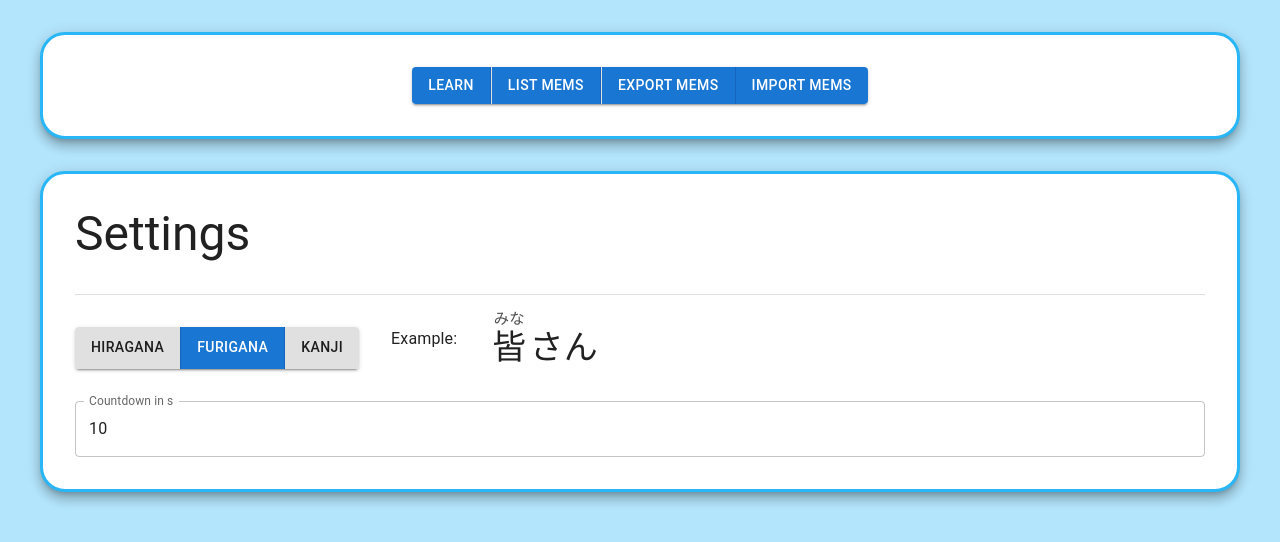
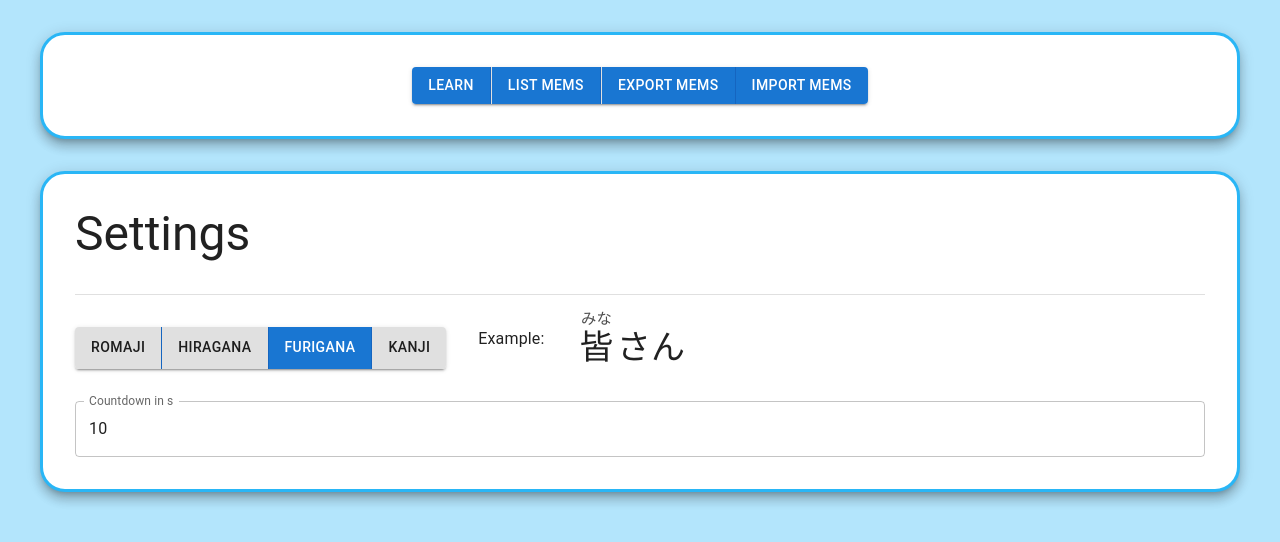
Before and after one commit to PiTiLeZarD/memup, a React (Vite) app: page /#/ in a window 1280 px wide. Shown: the top 542 px of the page. Built offline with nearby package versions, Linux system fonts and the light colour scheme.

Commit message:
Add Romaji to the reading styles

```diff
--- a/package.json
+++ b/package.json
@@ -26,6 +26,7 @@
         "react-hook-form": "^7.41.0",
         "react-router-dom": "^6.6.1",
         "usehooks-ts": "^2.9.1",
+        "wanakana": "^5.0.2",
         "yup": "^0.32.11",
         "zustand": "^4.1.5"
     },
--- a/src/MemForm.tsx
+++ b/src/MemForm.tsx
@@ -1,7 +1,7 @@
 import React, { useEffect, useState } from "react";
+import { useForm } from "react-hook-form";
 
 import { Button, Dialog, DialogActions, DialogContent, DialogTitle, Stack, TextField } from "@mui/material";
-import { useForm } from "react-hook-form";
 
 import { FuriganaInput } from "./japanese/FuriganaInput";
 import { includesKanji, newMem } from "./lib";
--- a/src/japanese/Furigana.tsx
+++ b/src/japanese/Furigana.tsx
@@ -1,5 +1,5 @@
 import React from "react";
-import { isKanji, splitByKanji } from "../lib";
+import { isKanji, kanaToRomaji, splitByKanji } from "../lib";
 import { useStore } from "../store";
 import { Kanji } from "./Kanji";
 
@@ -27,6 +27,8 @@ export const Furigana: FuriganaComponent = ({ furigana, children }): JSX.Element
                     <Kanji key={furiganaIt} furigana={furigana[furiganaIt++]}>
                         {block}
                     </Kanji>
+                ) : furiganaMode == "Romaji" ? (
+                    <>{kanaToRomaji(block)}</>
                 ) : (
                     block
                 )
--- a/src/japanese/FuriganaInput.tsx
+++ b/src/japanese/FuriganaInput.tsx
@@ -1,5 +1,6 @@
-import React, { useState } from "react";
+import React, { useEffect, useRef, useState } from "react";
 import { UseFormRegister, UseFormSetValue } from "react-hook-form";
+import * as wanakana from "wanakana";
 
 import ErrorIcon from "@mui/icons-material/Error";
 import {
@@ -30,6 +31,15 @@ export type FuriganaInputProps = {
 export type FuriganaInputComponent = React.FunctionComponent<FuriganaInputProps>;
 
 export const FuriganaInput: FuriganaInputComponent = ({ memValue, furigana, register, setValue }): JSX.Element => {
+    const hiraganaInputRef = useRef();
+    useEffect(() => {
+        if (hiraganaInputRef.current) {
+            const ref = hiraganaInputRef.current;
+            wanakana.bind(ref);
+            return () => wanakana.unbind(ref);
+        }
+    }, [hiraganaInputRef.current]);
+
     const [kanjiGroups, setKanjiGroups] = useState<string[][]>(
         splitByKanji(memValue)
             .filter((s) => isKanji(s[0]))
@@ -55,6 +65,7 @@ export const FuriganaInput: FuriganaInputComponent = ({ memValue, furigana, regi
                         <Stack spacing={2}>
                             <Typography variant="h4">{kanjiGroups[open][0]}</Typography>
                             <TextField
+                                inputRef={hiraganaInputRef}
                                 label="Furigana"
                                 value={furiganaValue}
                                 onChange={(ev) => setFuriganaValue(ev.target.value)}
--- a/src/japanese/Kanji.tsx
+++ b/src/japanese/Kanji.tsx
@@ -1,4 +1,5 @@
 import React from "react";
+import { kanaToRomaji } from "../lib";
 import { useStore } from "../store";
 
 export type KanjiProps = {
@@ -11,6 +12,7 @@ export type KanjiComponent = React.FunctionComponent<React.PropsWithChildren<Kan
 export const Kanji: KanjiComponent = ({ furigana, opacity = 0.8, children }): JSX.Element => {
     const { furiganaMode } = useStore(({ settings }) => settings);
 
+    if (furiganaMode == "Romaji") return <>{kanaToRomaji(furigana)}</>;
     if (furiganaMode == "Hiragana") return <>{furigana}</>;
 
     const padding: number = (Math.abs(furigana.length - (children as string).length) * 6) / 2;
--- a/src/lib.ts
+++ b/src/lib.ts
@@ -1,4 +1,6 @@
 import { nanoid } from "nanoid";
+import * as wanakana from "wanakana";
+
 import { MemScore, MemType } from "./store";
 
 export const isKanji = (ch: string): boolean =>
@@ -27,7 +29,7 @@ export const newMem = (): MemType => ({
 
 export const memScore = (mem: MemType): MemScore => {
     return {
-        score: 10,
+        level: 0,
         memory: "ST",
         nextCheck: new Date(),
     };
@@ -41,3 +43,5 @@ export const randomiseDeck = (mems: MemType[]): MemType[] =>
 
 export const memDeck = (mems: MemType[]): MemType[] =>
     randomiseDeck(mems.filter((mem: MemType) => memScore(mem).nextCheck <= new Date()));
+
+export const kanaToRomaji = (s: string) => wanakana.toRomaji(s);
--- a/src/pages/HomePage.tsx
+++ b/src/pages/HomePage.tsx
@@ -47,6 +47,12 @@ export const HomePage: HomePageComponent = (): JSX.Element => {
                     <Stack direction="row" spacing={4}>
                         <ButtonGroup variant="contained">
                             <Button
+                                color={settings.furiganaMode == "Romaji" ? "primary" : "inherit"}
+                                onClick={() => set({ furiganaMode: "Romaji" })}
+                            >
+                                Romaji
+                            </Button>
+                            <Button
                                 color={settings.furiganaMode == "Hiragana" ? "primary" : "inherit"}
                                 onClick={() => set({ furiganaMode: "Hiragana" })}
                             >
--- a/src/store.ts
+++ b/src/store.ts
@@ -4,7 +4,7 @@ import { combine, devtools, persist } from "zustand/middleware";
 export type NanoID = string;
 
 export type AppSettings = {
-    furiganaMode: "Furigana" | "Kanji" | "Hiragana";
+    furiganaMode: "Romaji" | "Furigana" | "Kanji" | "Hiragana";
     countdownSeconds: number;
 };
 
```
Also changed, not shown: 1 other file (tests, documents, lock files or other folders).
